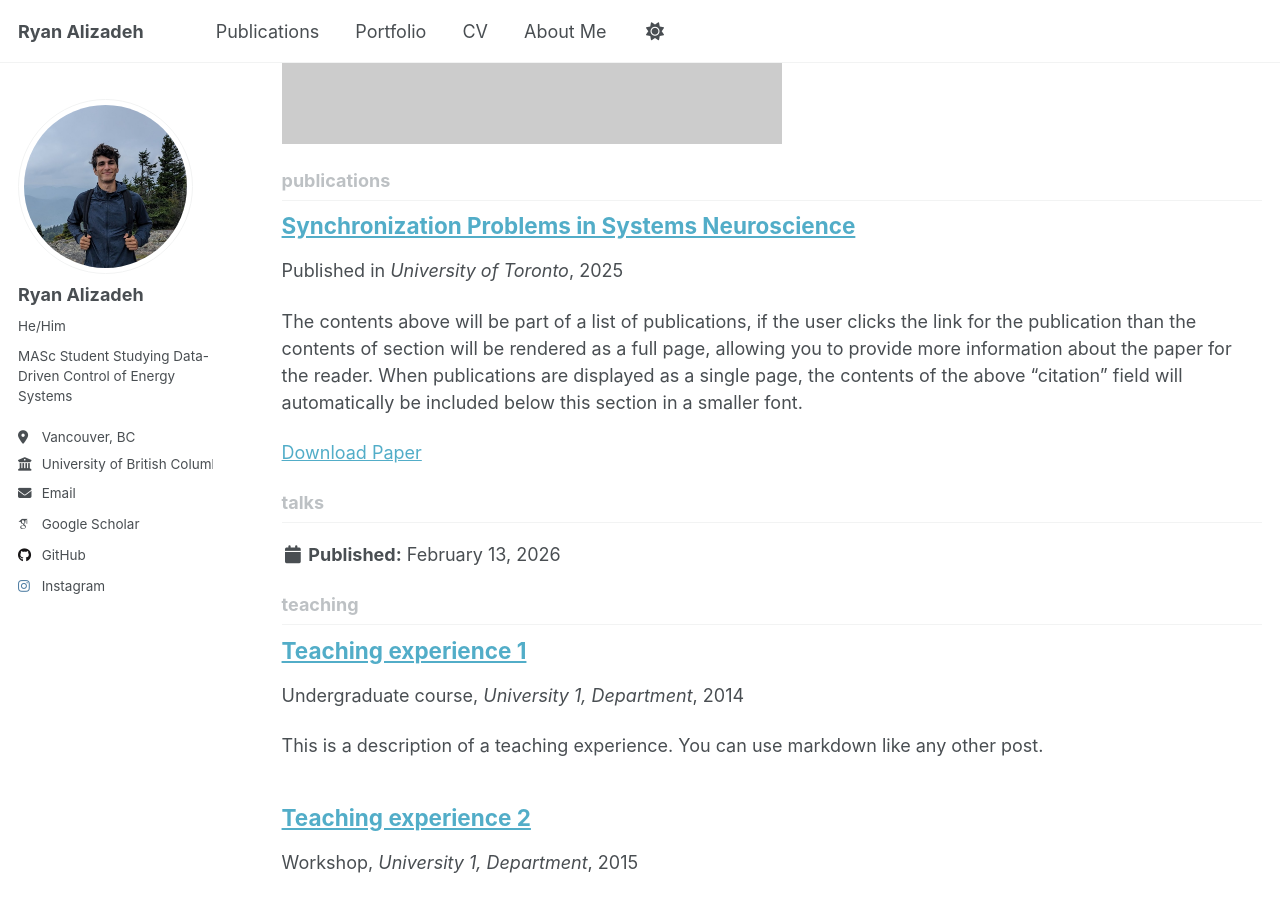
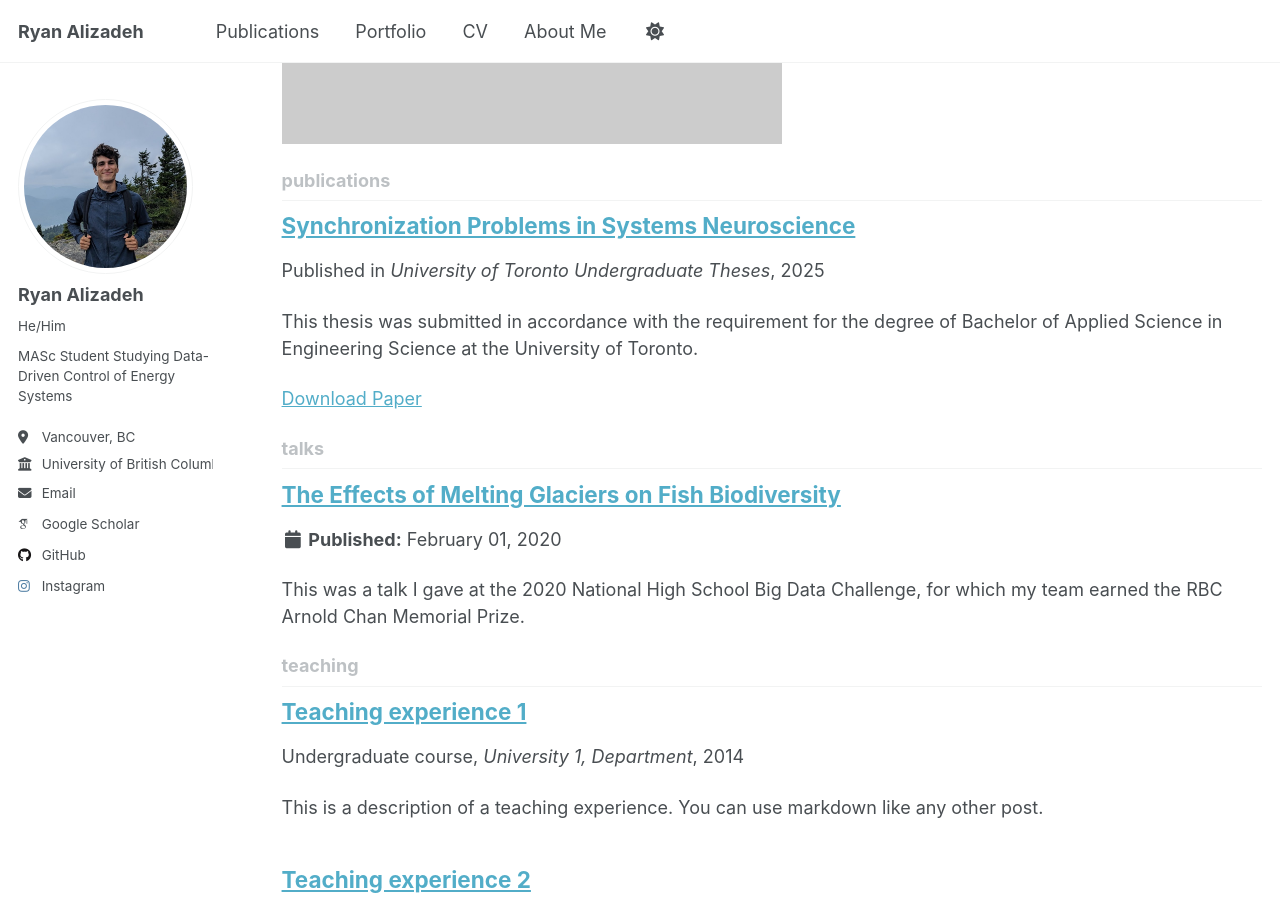
Before and after one commit to ryancalizadeh/ryancalizadeh.github.io, a Jekyll site: the page built from _pages/collection-archive.html, in a window 1280 px wide and 900 px high, scrolled down 941 px. Built offline with Jekyll 4.4.1, drawn with Linux system fonts in a browser that asks for light colours; some web fonts are replaced; a script that is not in the unit is left out.

Commit message:
Some more fixes

```diff
--- a/_publications/undergrad-thesis.md
+++ b/_publications/undergrad-thesis.md
@@ -3,8 +3,8 @@
 collection: publications
 category: Undergraduate Thesis
 date: 2025-04-15
-venue: 'University of Toronto'
+venue: 'University of Toronto Undergraduate Theses'
 paperurl: 'http://academicpages.github.io/files/undergrad-thesis.pdf'
-location: 'Toronto, Canada'
+location: 'Toronto, ON, Canada'
 ---
-The contents above will be part of a list of publications, if the user clicks the link for the publication than the contents of section will be rendered as a full page, allowing you to provide more information about the paper for the reader. When publications are displayed as a single page, the contents of the above "citation" field will automatically be included below this section in a smaller font.
+This thesis was submitted in accordance with the requirement for the degree of Bachelor of Applied Science in Engineering Science at the University of Toronto.
--- a/_talks/2012-03-01-talk-1.md
+++ b/_talks/2012-03-01-talk-1.md
@@ -2,9 +2,10 @@
 title: "The Effects of Melting Glaciers on Fish Biodiversity"
 collection: talks
 type: "Talk"
-venue: "2020 National High School Big Data Challenge
+permalink: /talks/2012-03-01-talk-1
+venue: 2020 National High School Big Data Challenge
 date: 2020-02-01
-location: "Toronto, Canada"
+location: "Toronto, ON, Canada"
 ---
 
-This is a description of your talk, which is a markdown file that can be all markdown-ified like any other post. Yay markdown!
+This was a talk I gave at the 2020 National High School Big Data Challenge, for which my team earned the RBC Arnold Chan Memorial Prize.
```
